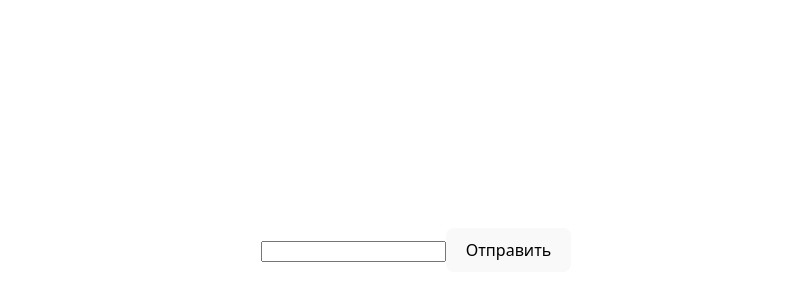
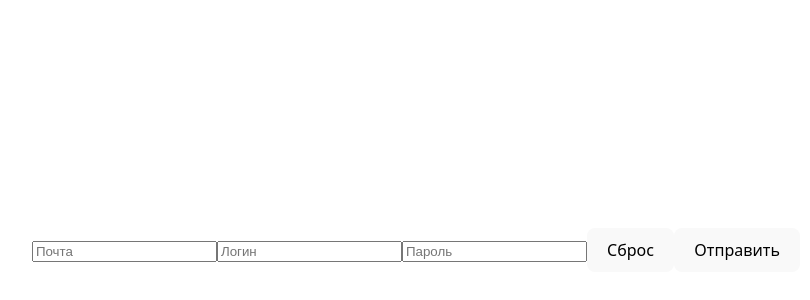
Before and after one commit to grifon2517/test-React, a React (Vite) app: page / in a window 1280 px wide. Shown: the part 150-450 px from the top of the page, without its empty margins (224-1034 px from the left). Built offline with nearby package versions, Linux system fonts and the light colour scheme.

Commit message:
useActions

```diff
--- a/src/app/App.jsx
+++ b/src/app/App.jsx
@@ -1,44 +1,35 @@
-import { useState, useRef } from 'react';
-import * as yup from 'yup';
-import { useForm } from 'react-hook-form';
-import { yupResolver } from '@hookform/resolvers/yup';
+import { useState, useActionState } from 'react';
 
 import styles from './app.module.css';
 
-const fieldsScheme = yup.object().shape({
-	login: yup
-		.string()
-		.matches(/^[\w_]*$/, 'Должны использоваться буквы, цифры и нижнее подчеркивание')
-		.max(20, 'Должно быть более 20 символов')
-		.min(3, 'Должно быть не менее 3 символов'),
-});
+const sendData = async (_, formData) => {
+	const data = {
+		email: formData.get('email'),
+		login: formData.get('login'),
+		password: formData.get('password'),
+	};
+	await new Promise((resolve) => setTimeout(resolve, 2000));
+
+	return { message: 'Данные отправлены', data };
+};
 
 export const App = () => {
-	const {
-		register,
-		handleSubmit,
-		formState: { errors },
-	} = useForm({
-		defaultValues: {
-			login: '',
-		},
-		resolver: yupResolver(fieldsScheme),
-	});
-
-	const loginError = errors.login?.message;
-	const onSubmit = (formData) => {
-		console.log(formData);
-	};
+	const [message, submitAction, isPending] = useActionState(sendData, null);
 
 	return (
 		<div className={styles.app}>
-			<form onSubmit={handleSubmit(onSubmit)}>
-				{loginError && <div className={styles.errorLabel}>{loginError}</div>}
-				<input name="login" type="text" {...register('login')} />
-				<button type="submit" disabled={!!loginError}>
+			<form action={submitAction}>
+				<input type="email" name="email" placeholder="Почта" />
+				<input type="login" name="login" placeholder="Логин" />
+				<input type="password" name="password" placeholder="Пароль" />
+				<button type="reset" disabled={isPending}>
+					Сброс
+				</button>
+				<button type="submit" disabled={isPending}>
 					Отправить
 				</button>
 			</form>
+			<div>{message && message.message}</div>
 		</div>
 	);
 };
```
